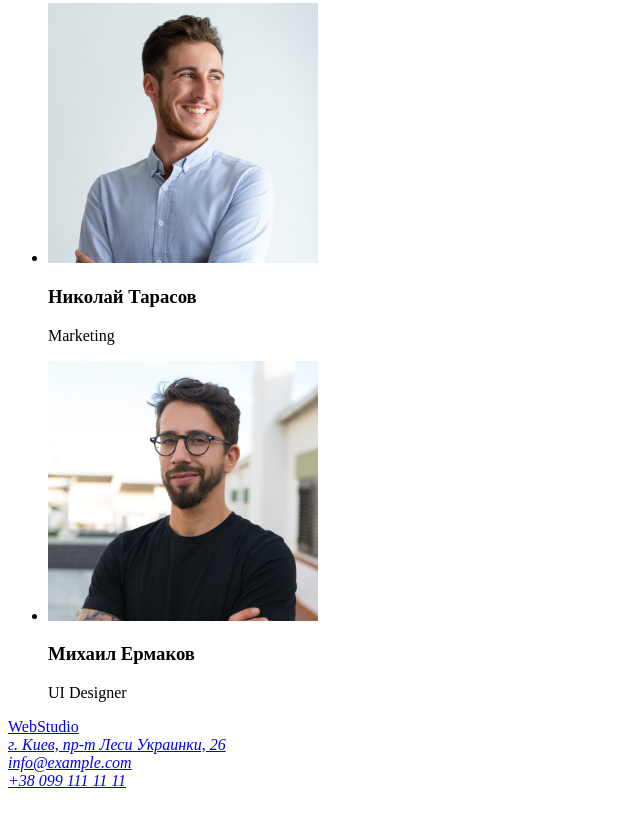
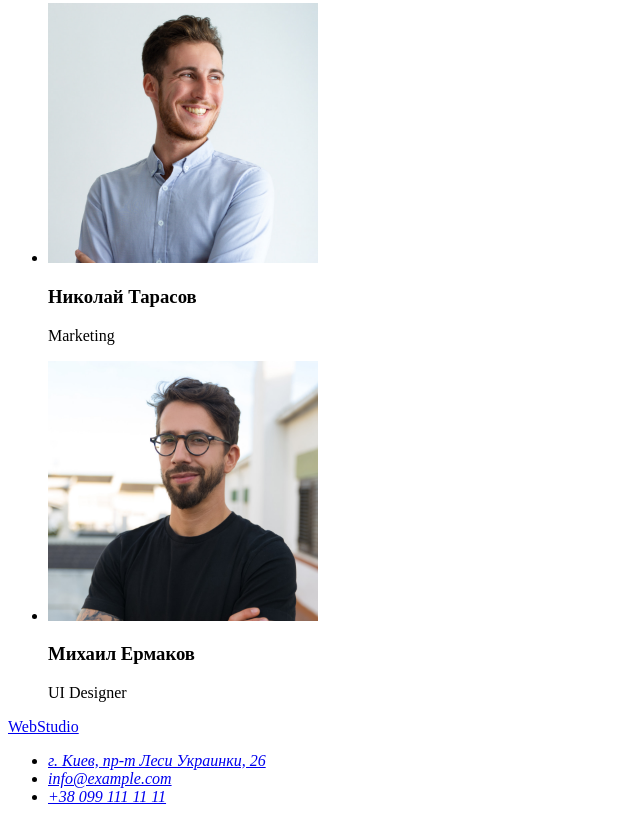
Before and after one commit to Alissa1804/goit-markup-hw-01, a plain HTML site: page index.html in a window 1280 px wide. Shown: the part 1987-2809 px from the top of the page, without its empty margins (0-640 px from the left). Before the commit the page ends 2785 px from the top, so only its background shows below. Drawn offline with Linux system fonts and the light colour scheme.

Commit message:
update address

```diff
--- a/index.html
+++ b/index.html
@@ -140,14 +140,18 @@
     <footer>
       <a href="./index.html" lang="en">WebStudio</a>
       <address>
-        <a
-          href="https://www.google.com/maps/place/Lesi+Ukrainky+Blvd,+26,+Kyiv,+Ukraine,+02000/@50.4268479,30.5381546,18.17z/data=!4m5!3m4!1s0x40d4cf0e033ecbe9:0x57a4dffefec77da0!8m2!3d50.4265807!4d30.5383858"
-          target="_blank"
-          rel="noopener noreferrer"
-          >г. Киев, пр-т Леси Украинки, 26</a
-        ><br />
-        <a href="mailto:info@example.com">info@example.com</a><br />
-        <a href="tel:+380991111111">+38 099 111 11 11</a>
+        <ul>
+          <li>
+            <a
+              href="https://goo.gl/maps/Uj1X8xoR8grp4Fqd6"
+              target="_blank"
+              rel="noopener noreferrer"
+              >г. Киев, пр-т Леси Украинки, 26</a
+            >
+          </li>
+          <li><a href="mailto:info@example.com">info@example.com</a></li>
+          <li><a href="tel:+380991111111">+38 099 111 11 11</a></li>
+        </ul>
       </address>
     </footer>
   </body>
```
